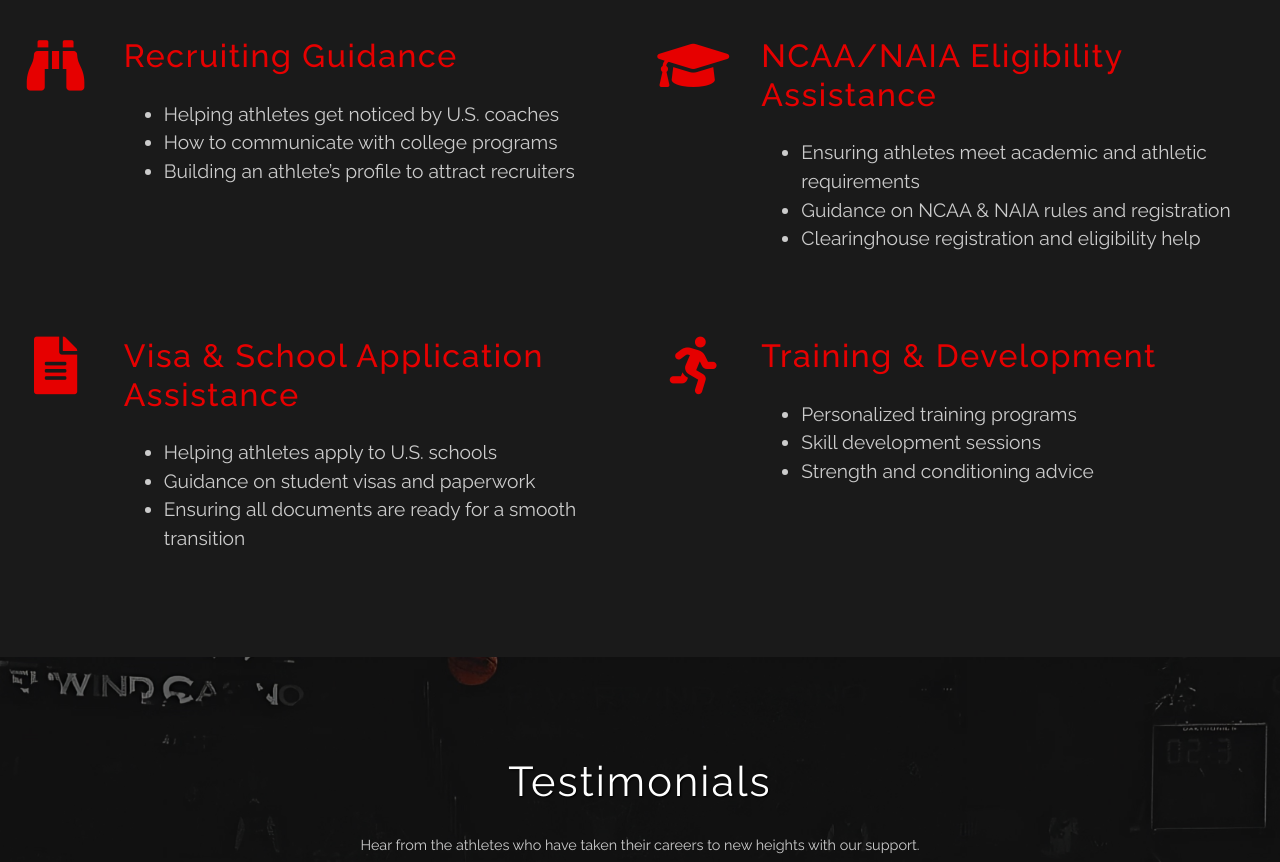
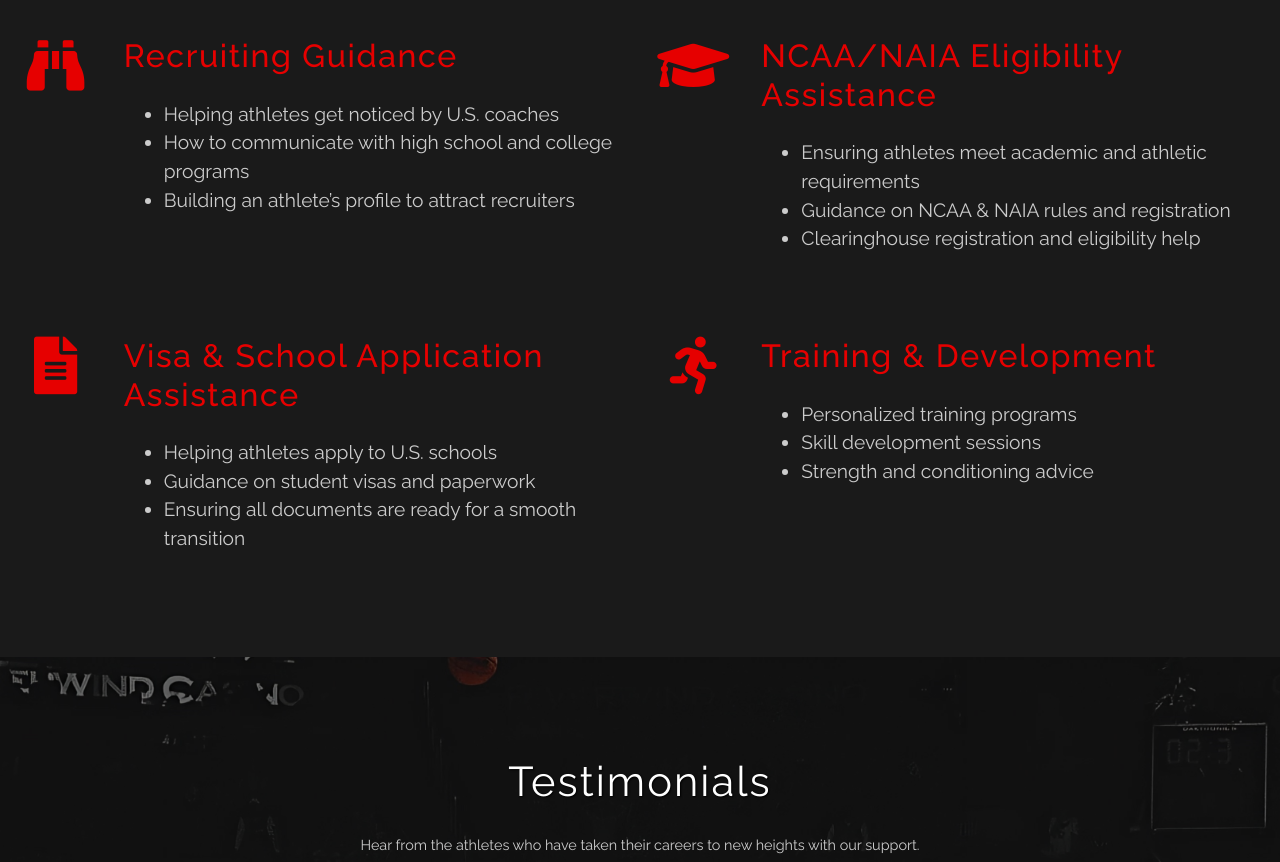
Before and after one commit to JoanikijChulev/FAA, a plain HTML site: page index.html in a window 1280 px wide. Shown: the part 1940-2802 px from the top of the page. Drawn offline with Linux system fonts and the light colour scheme.

Commit message:
index.html

```diff
--- a/index.html
+++ b/index.html
@@ -245,7 +245,7 @@
                         <h2 class="tm-text-primary mb-4">Recruiting Guidance</h2>
                         <ul class="mb-4 tm-intro-text">
                           <li>Helping athletes get noticed by U.S. coaches</li>
-                          <li>How to communicate with college programs</li>
+                          <li>How to communicate with high school and college programs</li>
                           <li>Building an athlete’s profile to attract recruiters</li>
                         </ul>
                     </div>
```
